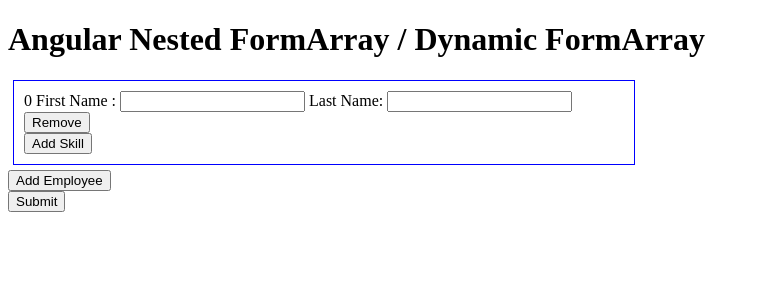
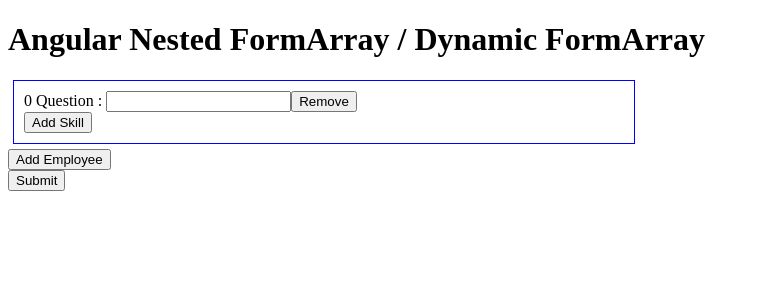
Before and after one commit to C0deGeek007/dynamicFormAngular, an Angular app: page / in a window 1280 px wide. Both pictures are taken after a click on the button "Add Employee". Shown: the top 300 px of the page, without its empty margins (0-760 px from the left). Built offline with nearby package versions, Linux system fonts and the light colour scheme.

Commit message:
change 2

```diff
--- a/src/app/app.component.html
+++ b/src/app/app.component.html
@@ -2,21 +2,19 @@
 
 <form [formGroup]="mcqForm" (ngSubmit)="onSubmit()">
   <div formArrayName="mcqs">
-    <div *ngFor="let employee of mcqs().controls; let empIndex=index">
+    <div *ngFor="let mcq of mcqs().controls; let mcqIndex=index">
       <div
-        [formGroupName]="empIndex"
+        [formGroupName]="mcqIndex"
         style="border: 1px solid blue; padding: 10px; width: 600px; margin: 5px;"
       >
-        {{empIndex}} First Name :
-        <input type="text" formControlName="firstName" />
-        Last Name:
-        <input type="text" formControlName="lastName" />
+        {{mcqIndex}} Question :
+        <input type="text" formControlName="question" />
 
-        <button (click)="removeEmployee(empIndex)">Remove</button>
+        <button (click)="removeEmployee(mcqIndex)">Remove</button>
 
         <div formArrayName="skills">
           <div
-            *ngFor="let skill of employeeSkills(empIndex).controls; let skillIndex=index"
+            *ngFor="let skill of employeeSkills(mcqIndex).controls; let skillIndex=index"
           >
             <div [formGroupName]="skillIndex">
               {{skillIndex}} Skill :
@@ -24,13 +22,13 @@
               Exp:
               <input type="text" formControlName="exp" />
 
-              <button (click)="removeEmployeeSkill(empIndex,skillIndex)">
+              <button (click)="removeEmployeeSkill(mcqIndex,skillIndex)">
                 Remove
               </button>
             </div>
           </div>
         </div>
-        <button type="button" (click)="addEmployeeSkill(empIndex)">
+        <button type="button" (click)="addEmployeeSkill(mcqIndex)">
           Add Skill
         </button>
       </div>
--- a/src/app/app.component.ts
+++ b/src/app/app.component.ts
@@ -21,21 +21,20 @@ export class AppComponent {
     return this.mcqForm?.get('mcqs') as FormArray;
   }
 
-  newEmployee(): FormGroup {
+  newQuestion(): FormGroup {
     return this.fb.group({
-      firstName: '',
-      lastName: '',
+      question:'',
       skills: this.fb.array([])
     });
   }
 
   addEmployee() {
-    this.mcqs().push(this.newEmployee());
+    this.mcqs().push(this.newQuestion());
   }
 
-  removeEmployee(empIndex: number) {
-    this.mcqs().removeAt(empIndex);
-  }
+  // removeEmployee(empIndex: number) {
+  //   this.mcqs().removeAt(empIndex);
+  // }
 
   employeeSkills(empIndex: number): FormArray {
     return this.mcqs()
```
